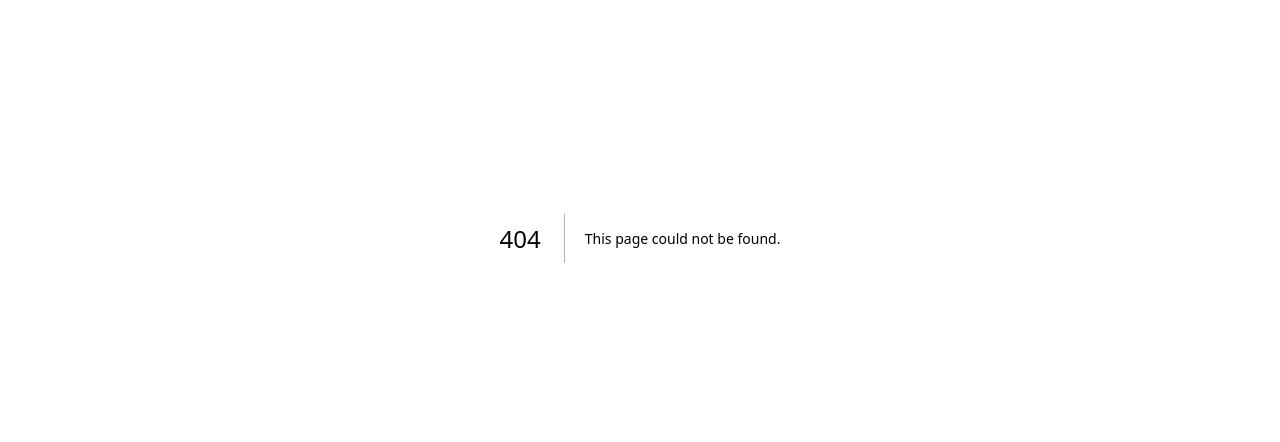
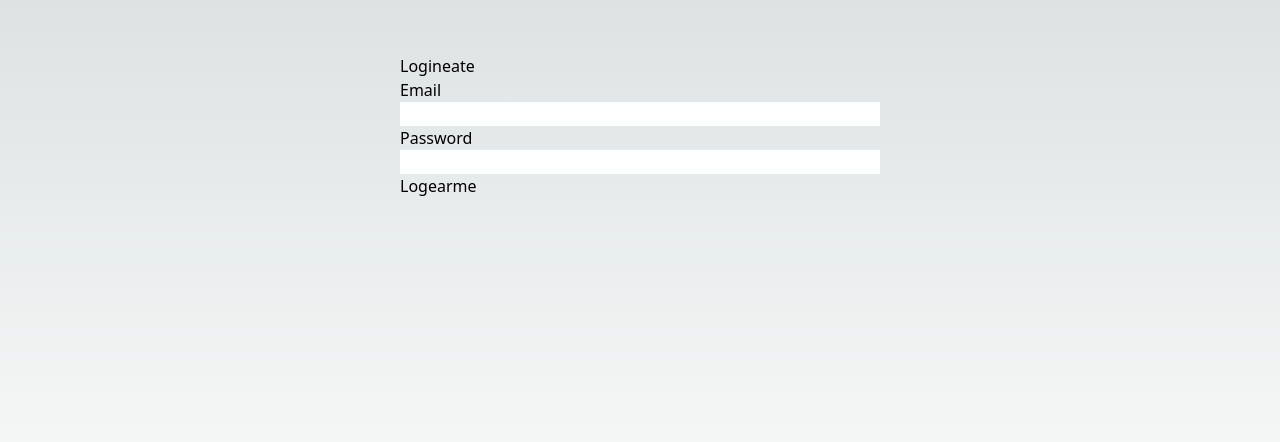
Before and after one commit to andresguastavino/chipper, a Next.js app: page /auth/login in a window 1280 px wide. Before the commit this address had no page. Shown: the part 162-604 px from the top of the page. Built offline with nearby package versions, Linux system fonts and the light colour scheme; no server answers.

Commit message:
created context and implemented context hook for auth state, redirection when user authed or not, improvements to auth form

```diff
--- a/components/AuthForm/AuthForm.js
+++ b/components/AuthForm/AuthForm.js
@@ -1,10 +1,16 @@
-import PropTypes from 'prop-types'
-import { useRef } from 'react'
-import useFirebase from '@/hooks/useFirebase'
-import { createUserWithEmailAndPassword, signOut } from 'firebase/auth'
+import { useRef, useState, useEffect, useContext } from 'react'
+import { FirebaseContext } from '@/contexts/FirebaseContext'
+import { createUserWithEmailAndPassword, signInWithEmailAndPassword, signOut } from 'firebase/auth'
+import { useRouter } from 'next/router'
 
-function AuthForm ({ isRegister, isLogin }) {
-  const { auth, logged } = useFirebase()
+export default function AuthForm ({ isRegister, isLogin }) {
+  const [showPassword, setShowPassword] = useState(false)
+  const { auth, logged } = useContext(FirebaseContext)
+  const router = useRouter()
+
+  useEffect(() => {
+    if (logged) router.push('/')
+  }, [logged])
 
   const emailInputRef = useRef(null)
   const passwordInputRef = useRef(null)
@@ -12,6 +18,7 @@ function AuthForm ({ isRegister, isLogin }) {
   const handleSignIn = async (e) => {
     const email = emailInputRef.current.value
     const password = passwordInputRef.current.value
+    if (isRegister) {
       await createUserWithEmailAndPassword(auth, email, password)
         .then(res => {
           console.log(res)
@@ -21,6 +28,17 @@ function AuthForm ({ isRegister, isLogin }) {
           console.error(code)
           console.error(message)
         })
+    } else if (isLogin) {
+      await signInWithEmailAndPassword(auth, email, password)
+        .then(res => {
+          console.log(res)
+        })
+        .catch(err => {
+          const { code, message } = err
+          console.error(code)
+          console.error(message)
+        })
+    }
   }
 
   const handleLogOut = async (e) => {
@@ -36,25 +54,73 @@ function AuthForm ({ isRegister, isLogin }) {
   }
 
   return (
+    <section className="container w-screen h-screen flex justify-center items-center">
+      <article className="auth-form w-11/12 md:w-2/5 h-full md:h-3/6 p-4 ">
+        <header className="auth-form-header w-full">
+          <h1>
+            { isRegister && 'Registrate' }
+            { isLogin && 'Logineate' }
+          </h1>
+        </header>
+        <main className="auth-form-body flex-row">
+          <div className="auth-form-row">
+            <label
+              className="auth-form-label w-full"
+              htmlFor="email"
+            >
+              Email
+            </label>
+            <input
+              type="email"
+              className="auth-form-input w-full"
+              name="email"
+              id="email"
+              ref={emailInputRef}
+            />
+          </div>
+          <div className="auth-form-row">
+            <label
+              className="auth-form-label w-full"
+              htmlFor="password"
+            >
+              Password
+            </label>
+            <input
+              type="password"
+              className="auth-form-input w-full"
+              name="password"
+              id="password"
+              ref={passwordInputRef}
+            />
+          </div>
+        </main>
+        <footer className="auth-form-footer">
+          <button type="button" onClick={handleSignIn}>
+            { isRegister && 'Registrarme' }
+            { isLogin && 'Logearme' }
+          </button>
+        </footer>
+      </article>
+
+      {/* <h2>{ logged && 'Logeado' }</h2>
+      { logged && <button type="button" onClick={handleLogOut}>X</button>}
+      { isRegister &&
+        <a href='/auth/login'>
+          Mejor me quiero logear porque me acorde que ya tengo cuenta
+        </a>
+      }
+      { isLogin &&
+        <a href='/auth/register'>
+          No tengo cuenta todavia. Me quiero crear una
+        </a>
+      } */}
+    </section>
+  )
+}
+
+function LoginForm () {
+  return (
     <>
-      <h2>{ logged ? 'Logeado' : 'No logeado'}</h2>
-      { !logged &&
-        <div>
-          <label>Email</label>
-          <input type="text" name="email" ref={emailInputRef}></input>
-          <label>Password</label>
-          <input type="text" name="password" ref={passwordInputRef}></input>
-          <button type="button" onClick={handleSignIn}>Registrarme</button>
-        </div>
-      }
-      { logged && <button type="button" onClick={handleLogOut}>X</button>}
     </>
   )
 }
-
-AuthForm.propTypes = {
-  isRegister: PropTypes.bool,
-  isLogin: PropTypes.bool
-}
-
-export default AuthForm
--- /dev/null
+++ b/contexts/FirebaseContext.js
@@ -0,0 +1,7 @@
+import { createContext } from 'react'
+
+export const FirebaseContext = createContext({
+  app: null,
+  auth: null,
+  logged: false
+})
--- a/hooks/useFirebase.js
+++ b/hooks/useFirebase.js
@@ -10,7 +10,7 @@ const firebaseConfig = {
   storageBucket: 'chipper-backend.appspot.com',
   messagingSenderId: '580337271898',
   appId: '1:580337271898:web:f6ce338c4457a9c8d68463'
-};
+}
 
 export default function useFirebase () {
   const [app, setApp] = useState(null)
@@ -31,5 +31,5 @@ export default function useFirebase () {
     })
   }, [])
 
-  return { app, auth, logged };
+  return { app, auth, logged }
 }
--- a/pages/_app.js
+++ b/pages/_app.js
@@ -1,5 +1,13 @@
+import { FirebaseContext } from '@/contexts/FirebaseContext'
+import useFirebase from '@/hooks/useFirebase'
 import '@/styles/globals.css'
 
-export default function App({ Component, pageProps }) {
-  return <Component {...pageProps} />
+export default function App ({ Component, pageProps }) {
+  const firebase = useFirebase()
+
+  return (
+    <FirebaseContext.Provider value={{ ...firebase }}>
+      <Component {...pageProps} />
+    </FirebaseContext.Provider>
+  )
 }
--- /dev/null
+++ b/pages/auth/login.js
@@ -0,0 +1,5 @@
+import AuthForm from '../../components/AuthForm/AuthForm'
+
+export default function Login () {
+  return <AuthForm isLogin={true} />
+}
--- a/pages/auth/register.js
+++ b/pages/auth/register.js
@@ -1,7 +1,5 @@
-import AuthForm from '../../components/AuthForm/AuthForm';
+import AuthForm from '../../components/AuthForm/AuthForm'
 
-export default function Register() {
-
-    return <AuthForm />
-
+export default function Register () {
+  return <AuthForm isRegister={true} />
 }
--- a/pages/index.js
+++ b/pages/index.js
@@ -1,6 +1,37 @@
+import { useEffect, useContext } from 'react'
+import { FirebaseContext } from '@/contexts/FirebaseContext'
+import { signOut } from 'firebase/auth'
+import { useRouter } from 'next/router'
+
 export default function Home () {
+  const { auth, logged } = useContext(FirebaseContext)
+  const router = useRouter()
+
+  useEffect(() => {
+    if (!logged) router.push('/auth/login')
+  }, [logged])
+
+  const handleLogOut = async (e) => {
+    await signOut(auth)
+      .then(res => {
+        console.log(res)
+      })
+      .catch(err => {
+        const { code, message } = err
+        console.error(code)
+        console.error(message)
+      })
+  }
+
   return (
     <>
+      <h1>Chipper</h1>
+      <div>
+        <p>
+          Perdon, aca no hay nada todavia, volve mas tarde
+        </p>
+      </div>
+      { logged && <button type="button" onClick={handleLogOut}>X</button>}
     </>
   )
 }
--- a/styles/globals.css
+++ b/styles/globals.css
@@ -100,6 +100,10 @@ a {
   text-decoration: none;
 }
 
+@tailwind base;
+@tailwind components;
+@tailwind utilities;
+
 @media (prefers-color-scheme: dark) {
   html {
     color-scheme: dark;
--- a/tailwind.config.js
+++ b/tailwind.config.js
@@ -1,8 +1,14 @@
 /** @type {import('tailwindcss').Config} */
 module.exports = {
-  content: [],
+  content: [
+    './app/**/*.{js,ts,jsx,tsx}', // Note the addition of the `app` directory.
+    './pages/**/*.{js,ts,jsx,tsx}',
+    './components/**/*.{js,ts,jsx,tsx}'
+  ],
   theme: {
-    extend: {},
+    container: {
+      center: true
+    }
   },
-  plugins: [],
+  plugins: []
 }
```
Also changed, not shown: .eslintrc.json. Lines whose indentation alone changed are shown as unchanged.
